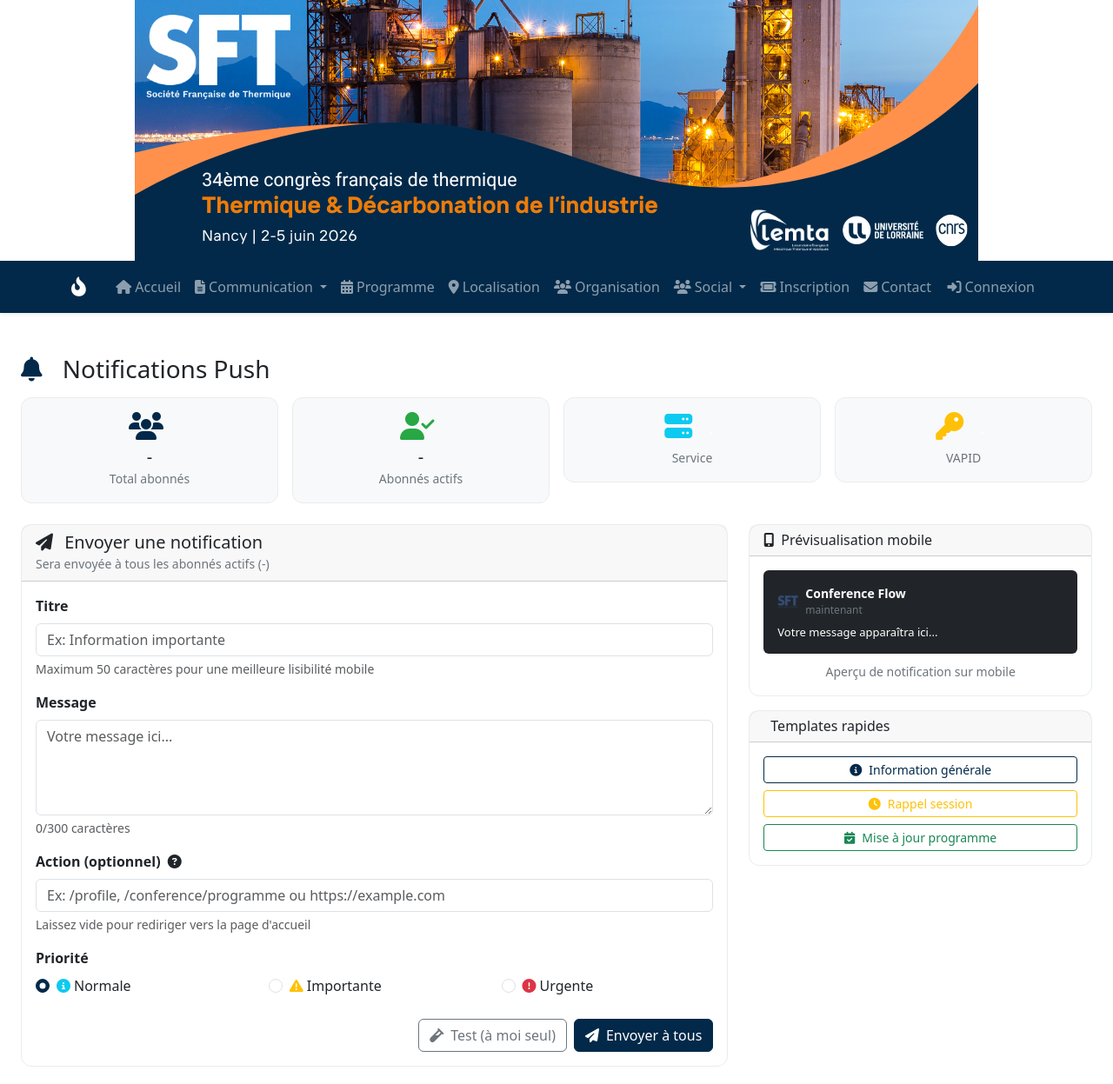
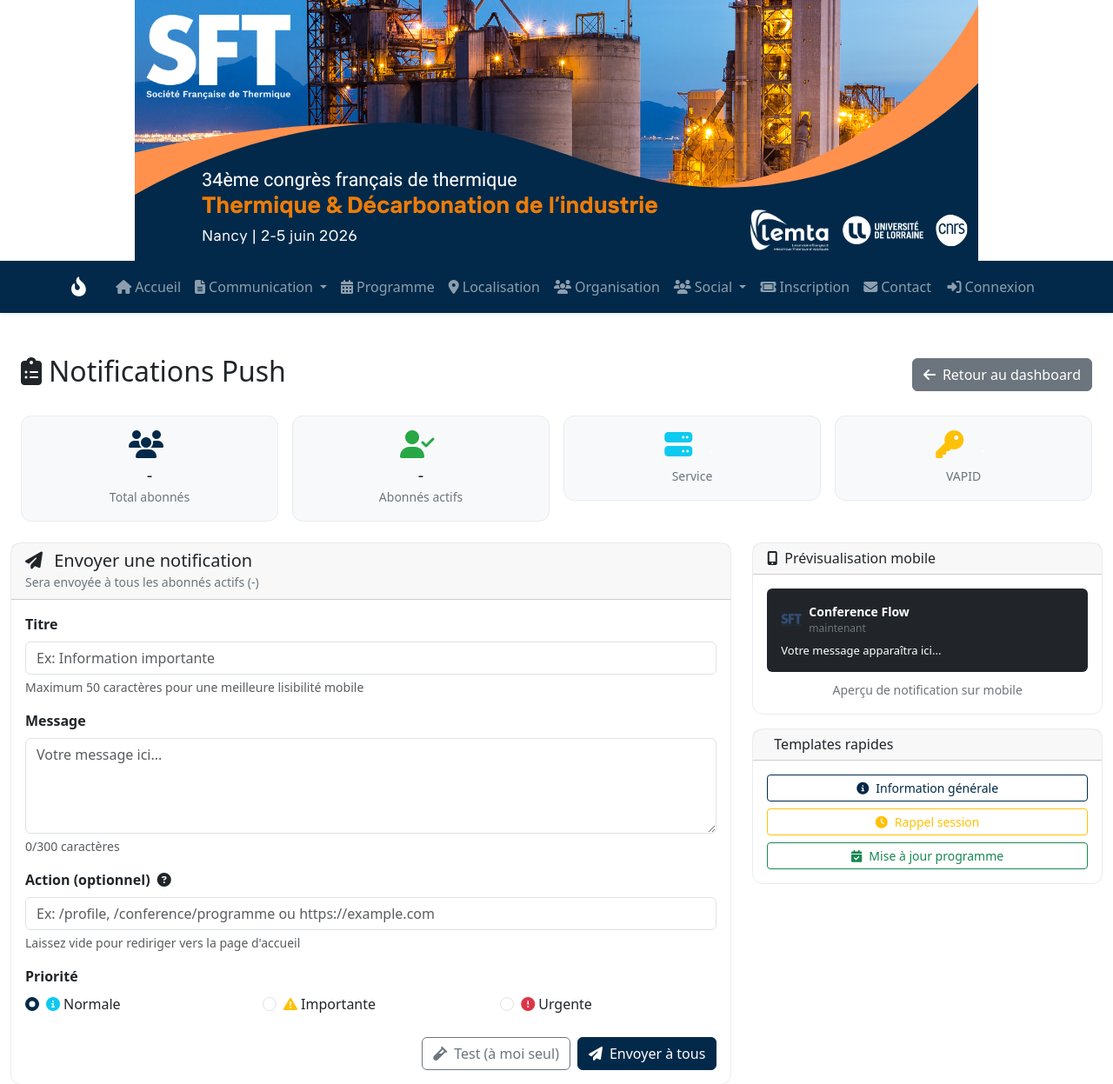
Before and after one commit to Iloraf/ConferenceFlow, a Python web app: template app/templates/admin/notifications.html in a window 1280 px wide. Shown: the top 1247 px of the page at 87% size. Run offline with Jinja, Linux system fonts and the light colour scheme; the template is opened without the code that fills it, so the values that code supplies are empty; some libraries are stand-ins or nearby versions.

Commit message:
debug typo html

```diff
--- a/app/templates/admin/auto_notifications_events.html
+++ b/app/templates/admin/auto_notifications_events.html
@@ -75,7 +75,7 @@
             <div class="d-flex justify-content-between align-items-center mb-4">
                 <h1><i class="fas fa-bell me-2"></i>Notifications Automatiques</h1>
                 <a href="{{ url_for('admin.admin_dashboard') }}" class="btn btn-secondary">
-                    <i class="fas fa-arrow-left me-2"></i>Retour
+                    <i class="fas fa-arrow-left me-2"></i>Retour au dashboard
                 </a>
             </div>
         </div>
--- a/app/templates/admin/notifications.html
+++ b/app/templates/admin/notifications.html
@@ -4,13 +4,16 @@
 {% block content %}
 <div class="container-fluid py-4">
     <!-- En-tête -->
-    <div class="row mb-4">
-        <div class="col">
-            <h2 class="h3 mb-3">
-                <i class="fas fa-bell me-3 text-primary"></i>
-                Notifications Push
-            </h2>
-            <div class="row g-3">
+
+
+        <div class="d-flex justify-content-between align-items-center mb-4">
+            <h2><i class="fas fa-clipboard-list me-2"></i>Notifications Push</h2>
+            <a href="{{ url_for('admin.admin_dashboard') }}" class="btn btn-secondary">
+                <i class="fas fa-arrow-left me-2"></i>Retour au dashboard
+            </a>
+</div>
+
+	    <div class="row g-3">
                 <!-- Statistiques -->
                 <div class="col-sm-6 col-lg-3">
                     <div class="card bg-light">
```
